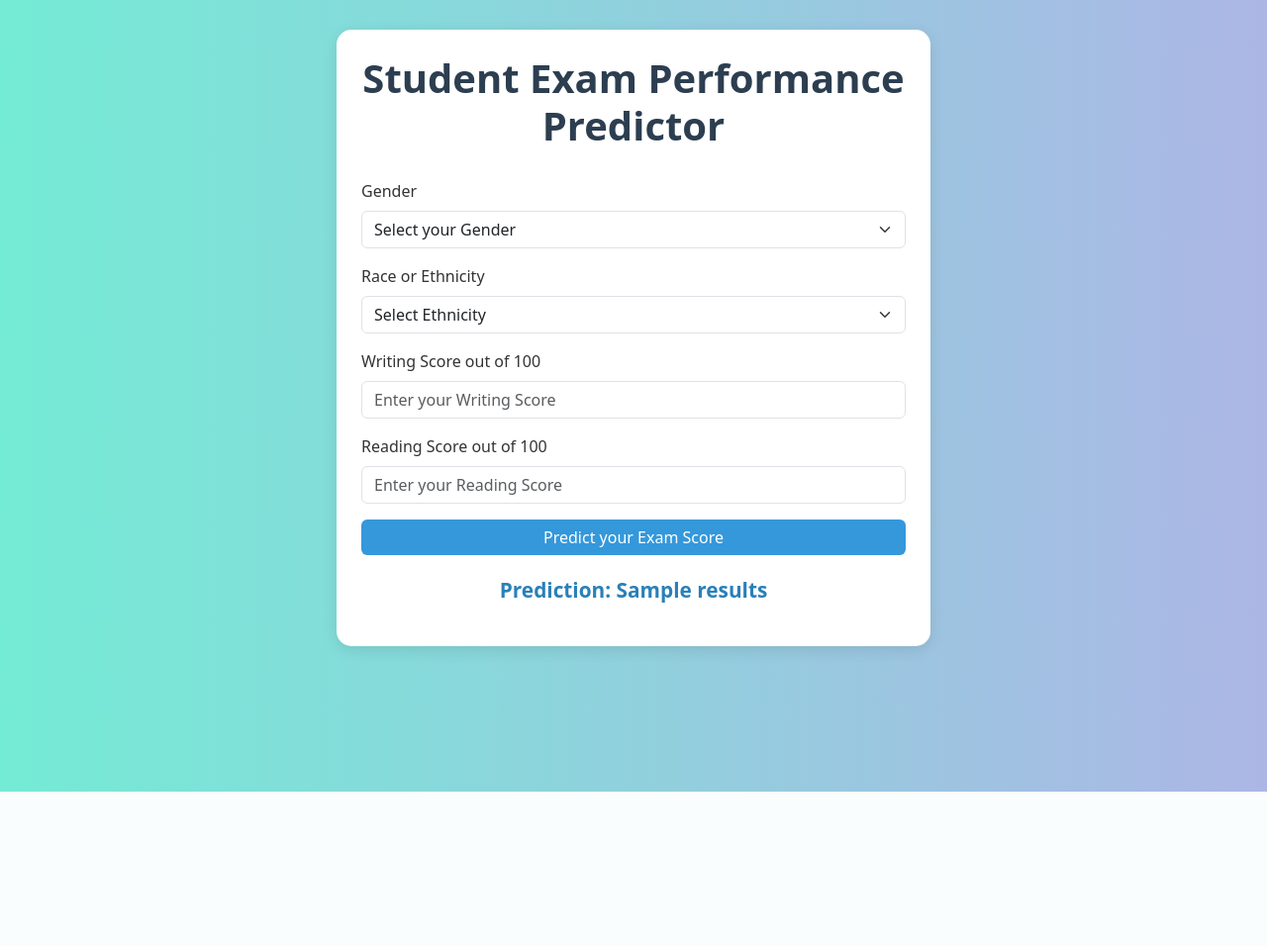
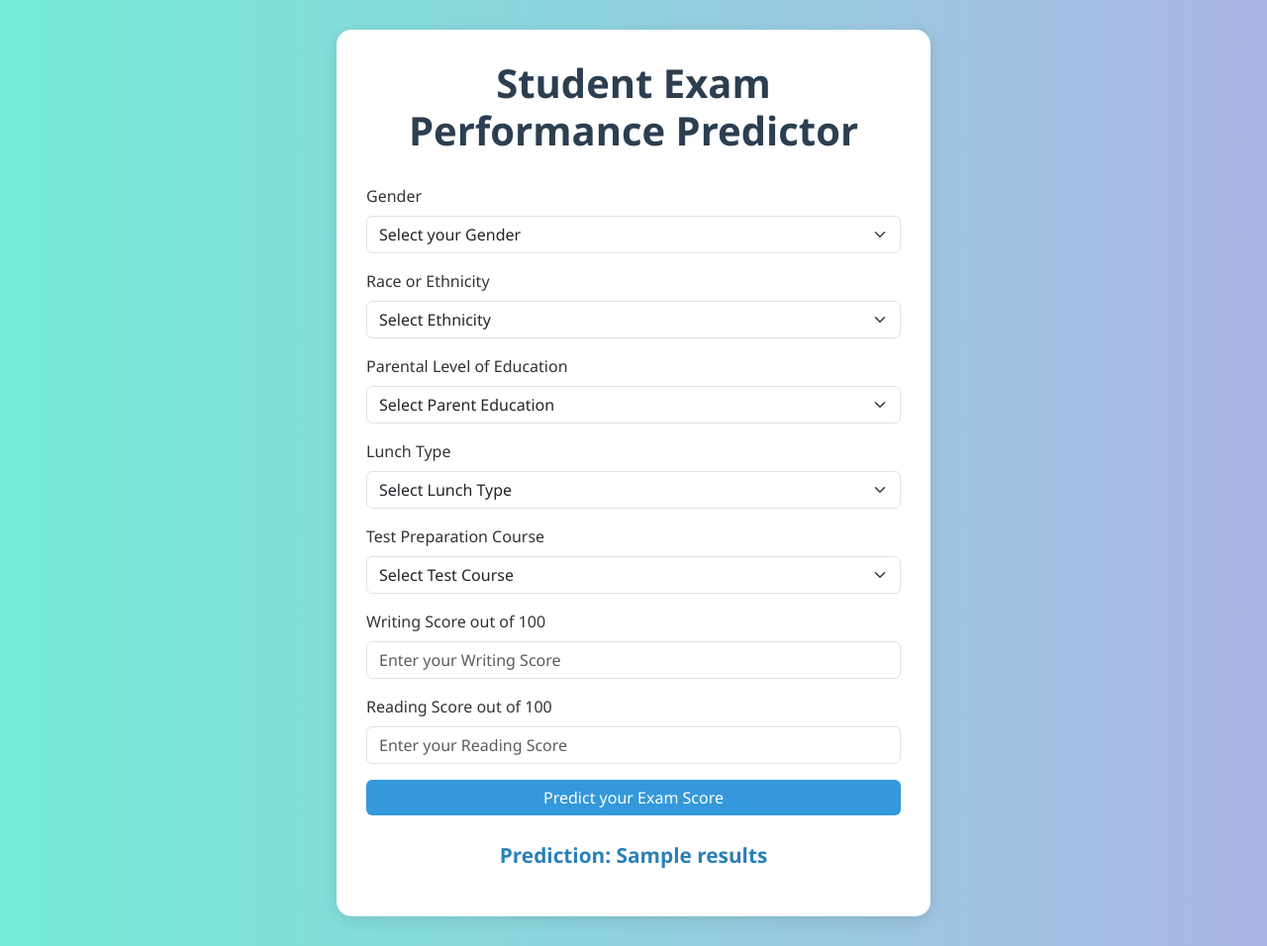
Before and after one commit to Kpole95/ml_project, a Flask app: template templates/home.html in a window 1280 px wide. Shown: the whole page at 99% size. Before the commit the page ends 800 px from the top, so only its background shows below. Run offline with Flask 3, Linux system fonts and the light colour scheme; the template is opened without the code that fills it: most values are stand-ins (such as "Sample title", 1, 10 or a date in 2020).

Commit message:
added styling

```diff
--- a/templates/home.html
+++ b/templates/home.html
@@ -13,6 +13,7 @@
       background: linear-gradient(to right, #74ebd5, #ACB6E5);
       color: #333;
       padding: 30px;
+      font-family: 'Segoe UI', Tahoma, Geneva, Verdana, sans-serif;
     }
     h1 {
       color: #2c3e50;
@@ -23,7 +24,7 @@
     .form-container {
       max-width: 600px;
       background: white;
-      padding: 25px;
+      padding: 30px;
       border-radius: 15px;
       box-shadow: 0 4px 15px rgba(0,0,0,0.1);
       margin: auto;
@@ -32,8 +33,11 @@
       background-color: #3498db;
       border: none;
     }
+    .btn-primary:hover {
+      background-color: #2980b9;
+    }
     .result {
-      margin-top: 20px;
+      margin-top: 25px;
       text-align: center;
       font-size: 1.3rem;
       color: #2980b9;
@@ -46,7 +50,7 @@
     <h1>Student Exam Performance Predictor</h1>
 
     <form action="{{ url_for('predict_datapoint')}}" method="post">
-      <!-- Your existing form inputs, but add Bootstrap classes -->
+
       <div class="mb-3">
         <label class="form-label">Gender</label>
         <select class="form-select" name="gender" required>
@@ -68,16 +72,59 @@
         </select>
       </div>
 
-      <!-- Add other selects and inputs similarly with class="form-select" or "form-control" -->
+      <div class="mb-3">
+        <label class="form-label">Parental Level of Education</label>
+        <select class="form-select" name="parental_level_of_education" required>
+          <option selected disabled value="">Select Parent Education</option>
+          <option value="associate's degree">Associate's degree</option>
+          <option value="bachelor's degree">Bachelor's degree</option>
+          <option value="high school">High school</option>
+          <option value="master's degree">Master's degree</option>
+          <option value="some college">Some college</option>
+          <option value="some high school">Some high school</option>
+        </select>
+      </div>
+
+      <div class="mb-3">
+        <label class="form-label">Lunch Type</label>
+        <select class="form-select" name="lunch" required>
+          <option selected disabled value="">Select Lunch Type</option>
+          <option value="free/reduced">Free/reduced</option>
+          <option value="standard">Standard</option>
+        </select>
+      </div>
+
+      <div class="mb-3">
+        <label class="form-label">Test Preparation Course</label>
+        <select class="form-select" name="test_preparation_course" required>
+          <option selected disabled value="">Select Test Course</option>
+          <option value="none">None</option>
+          <option value="completed">Completed</option>
+        </select>
+      </div>
 
       <div class="mb-3">
         <label class="form-label">Writing Score out of 100</label>
-        <input class="form-control" type="number" name="writing_score" placeholder="Enter your Writing Score" min="0" max="100" required />
+        <input
+          class="form-control"
+          type="number"
+          name="writing_score"
+          min="0" max="100"
+          placeholder="Enter your Writing Score"
+          required
+        />
       </div>
 
       <div class="mb-3">
         <label class="form-label">Reading Score out of 100</label>
-        <input class="form-control" type="number" name="reading_score" placeholder="Enter your Reading Score" min="0" max="100" required />
+        <input
+          class="form-control"
+          type="number"
+          name="reading_score"
+          min="0" max="100"
+          placeholder="Enter your Reading Score"
+          required
+        />
       </div>
 
       <button type="submit" class="btn btn-primary w-100">Predict your Exam Score</button>
```
